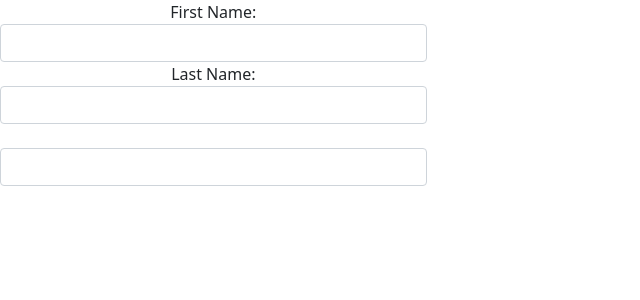
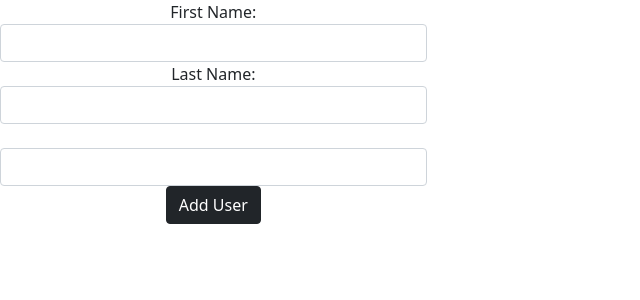
Before and after one commit to sleepykanguru22/users_crud, a Flask app: page /users/create_new in a window 1280 px wide. Shown: the top 300 px of the page, without its empty margins (0-640 px from the left). Run offline with Flask 2, Linux system fonts and the light colour scheme.

Commit message:
added new user button

```diff
--- a/templates/new_user.html
+++ b/templates/new_user.html
@@ -26,6 +26,7 @@
         <label for="email"></label>
         <input type="text" name="email" class="form-control" />
       </div>
+      <input type="submit" value="Add User" class="btn btn-dark" />
     </form>
   </body>
 </html>
```
